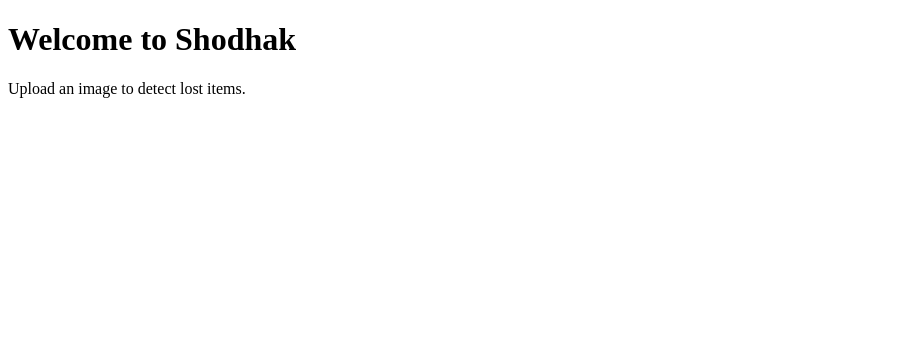
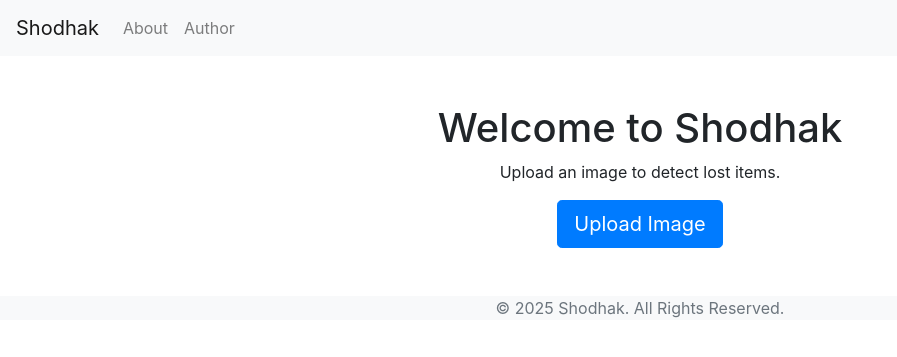
Before and after one commit to girishshirsat/Shodhak, a Django app: page / in a window 1280 px wide. Shown: the top 357 px of the page, without its empty margins (0-897 px from the left). Run offline with Django 5.2, Linux system fonts and the light colour scheme; some libraries are stand-ins or nearby versions.

Commit message:
almost final commit

```diff
--- a/Shodhak/detection/templates/detection/home.html
+++ b/Shodhak/detection/templates/detection/home.html
@@ -1,10 +1,47 @@
 <!DOCTYPE html>
-<html>
+<html lang="en">
 <head>
+    <meta charset="UTF-8">
+    <meta name="viewport" content="width=device-width, initial-scale=1.0">
     <title>Shodhak - Home</title>
+    <link href="https://stackpath.bootstrapcdn.com/bootstrap/4.5.2/css/bootstrap.min.css" rel="stylesheet">
 </head>
 <body>
-    <h1>Welcome to Shodhak</h1>
-    <p>Upload an image to detect lost items.</p>
+    <!-- Navbar -->
+    <nav class="navbar navbar-expand-lg navbar-light bg-light">
+        <a class="navbar-brand" href="#">Shodhak</a>
+        <button class="navbar-toggler" type="button" data-toggle="collapse" data-target="#navbarNav" aria-controls="navbarNav" aria-expanded="false" aria-label="Toggle navigation">
+            <span class="navbar-toggler-icon"></span>
+        </button>
+        <div class="collapse navbar-collapse" id="navbarNav">
+            <ul class="navbar-nav">
+                <li class="nav-item">
+                    <a class="nav-link" href="#about">About</a>
+                </li>
+                <li class="nav-item">
+                    <a class="nav-link" href="#author">Author</a>
+                </li>
+            </ul>
+        </div>
+    </nav>
+
+    <!-- Main Content -->
+    <div class="container text-center mt-5">
+        <h1>Welcome to Shodhak</h1>
+        <p>Upload an image to detect lost items.</p>
+        <a href="{% url 'upload' %}" class="btn btn-primary btn-lg">Upload Image</a>
+    </div>
+
+    <!-- Footer -->
+    <footer class="footer mt-5 bg-light text-center">
+        <div class="container">
+            <span class="text-muted">&copy; 2025 Shodhak. All Rights Reserved.</span>
+        </div>
+    </footer>
+
+    <!-- Bootstrap JS -->
+    <script src="https://code.jquery.com/jquery-3.5.1.slim.min.js"></script>
+    <script src="https://cdn.jsdelivr.net/npm/@popperjs/core@2.5.2/dist/umd/popper.min.js"></script>
+    <script src="https://stackpath.bootstrapcdn.com/bootstrap/4.5.2/js/bootstrap.min.js"></script>
 </body>
 </html>
--- a/Shodhak/detection/urls.py
+++ b/Shodhak/detection/urls.py
@@ -1,6 +1,8 @@
 from django.urls import path
-from .views import home
+from .views import home, analyze_image, upload
 
 urlpatterns = [
     path('', home, name='home'),
+    path('upload/', upload, name ='upload'),
+    path('analyze/', analyze_image, name='analyze'),
 ]
--- a/Shodhak/detection/views.py
+++ b/Shodhak/detection/views.py
@@ -1,7 +1,68 @@
+import cv2
+import os
+import exifread
 from django.shortcuts import render
+from django.core.files.storage import default_storage
+from django.conf import settings
+from ultralytics import YOLO
+import numpy as np
 
-# Create your views here.
-
+# Load YOLO model
+model = YOLO("yolov8n.pt")
 
 def home(request):
     return render(request, 'detection/home.html')
+
+def upload(request):
+    return render(request, 'detection/upload.html')
+
+def get_gps_info(image_path):
+    """Extract GPS coordinates from image metadata if available"""
+    with open(image_path, 'rb') as f:
+        tags = exifread.process_file(f)
+
+    if 'GPS GPSLatitude' in tags and 'GPS GPSLongitude' in tags:
+        lat_values = tags['GPS GPSLatitude'].values
+        lon_values = tags['GPS GPSLongitude'].values
+
+        lat = float(lat_values[0]) + (float(lat_values[1]) / 60) + (float(lat_values[2]) / 3600)
+        lon = float(lon_values[0]) + (float(lon_values[1]) / 60) + (float(lon_values[2]) / 3600)
+
+        return lat, lon
+
+    return None, None  # Return None if no GPS data is found
+
+def analyze_image(request):
+    if request.method == 'POST' and request.FILES.get('image'):
+        image_file = request.FILES['image']
+        file_path = default_storage.save('uploads/' + image_file.name, image_file)
+        full_path = os.path.join(settings.MEDIA_ROOT, file_path)
+
+        # Initialize latitude and longitude before using them
+        latitude, longitude = None, None
+
+        # Extract GPS coordinates
+        latitude, longitude = get_gps_info(full_path)
+
+        # Load and process image
+        image = cv2.imread(full_path)
+        image = cv2.cvtColor(image, cv2.COLOR_BGR2RGB)
+
+        # Run YOLO object detection
+        results = model(image)
+        detected_objects = []
+
+        for result in results:
+            for box in result.boxes:
+                class_id = int(box.cls[0])
+                label = model.model.names[class_id]
+                detected_objects.append(label)
+
+        return render(request, 'detection/result.html', {
+            'image_url': settings.MEDIA_URL + file_path,
+            'detected_objects': detected_objects,
+            'latitude': latitude,  # Now this is always defined
+            'longitude': longitude
+        })
+
+    return render(request, 'detection/upload.html')
```
Also changed, not shown: Shodhak/detection/templates/detection/result.html (added, +65 -0 lines), Shodhak/detection/templates/detection/upload.html (added, +47 -0 lines), Shodhak/uploads/2affe7ad-3a47-47fd-bca5-fc1ee4ff31e9.webp (added), Shodhak/uploads/GHATANA.png (added), Shodhak/uploads/Kodak_CX7530.jpg (added), Shodhak/uploads/WhatsApp Image 2025-03-21 at 7.55.36 PM.jpeg (added), Shodhak/uploads/WhatsApp Image 2025-03-21 at 7_DjRhJuO.55.36 PM.jpeg (added), Shodhak/uploads/WhatsApp Image 2025-03-21 at 7_EZLGuGw.55.36 PM.jpeg (added), Shodhak/uploads/WhatsApp Image 2025-03-21 at 7_Ijn6wdO.55.36 PM.jpeg (added), Shodhak/uploads/WhatsApp Image 2025-03-21 at 7_W3tTktb.55.36 PM.jpeg (added), Shodhak/uploads/WhatsApp Image 2025-03-21 at 7_vMH4MMb.55.36 PM.jpeg (added), Shodhak/uploads/WhatsApp Image 2025-03-21 at 8.29.11 PM.jpeg (added), Shodhak/uploads/WhatsApp Image 2025-03-21 at 8.31.28 PM.jpeg (added), Shodhak/uploads/WhatsApp Image 2025-03-21 at 8_hsW3an6.29.11 PM.jpeg (added), 2 more files, 1 other file.
